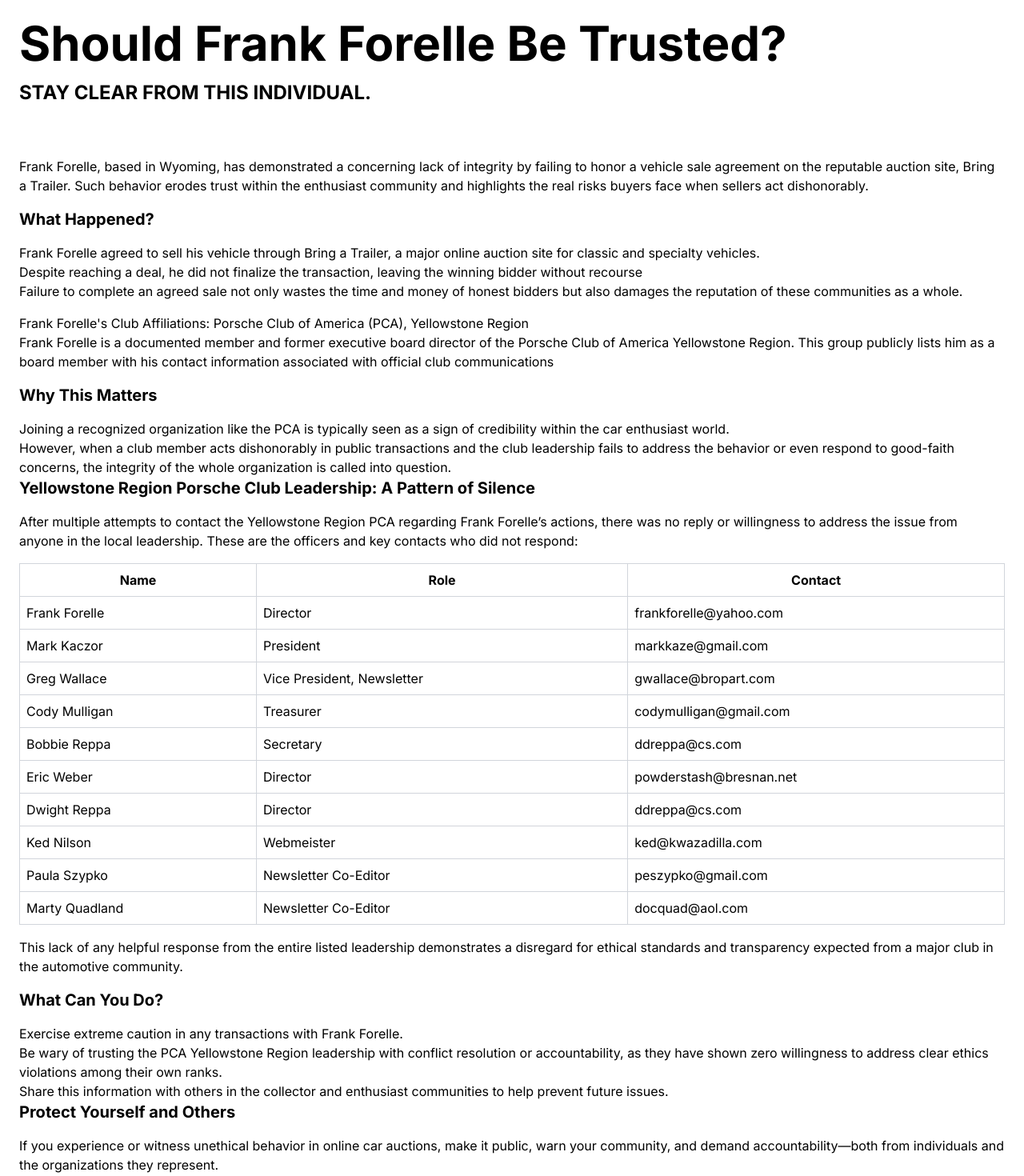
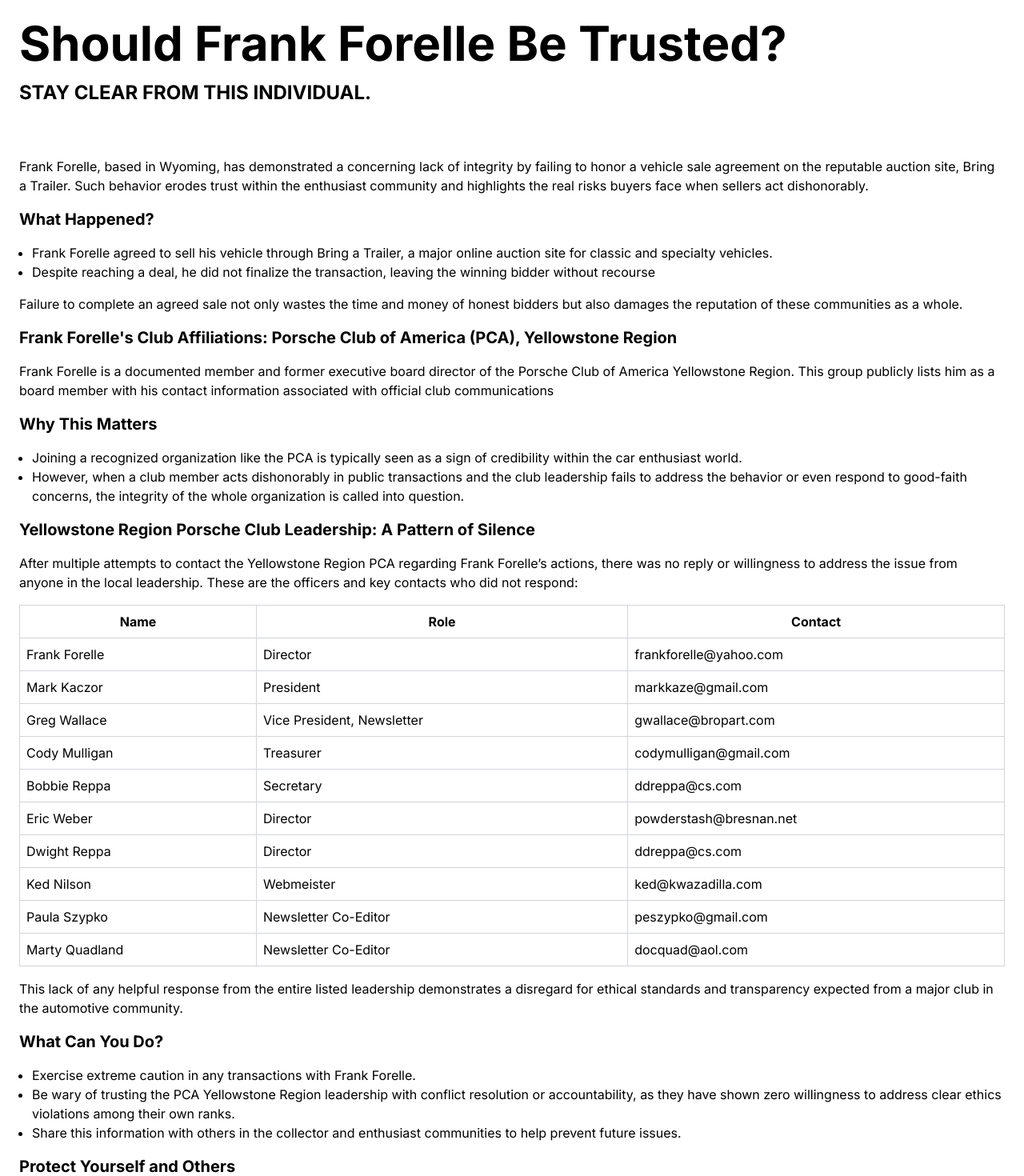
Before and after one commit to fabiobta89/frankforelle, a Next.js app: page / in a window 1280 px wide. Shown: the top 1470 px of the page at 80% size. Built offline with nearby package versions, Linux system fonts and the light colour scheme.

Commit message:
Minor changes

```diff
--- a/src/pages/index.js
+++ b/src/pages/index.js
@@ -27,26 +27,26 @@
           enthusiast community and highlights the real risks buyers
           face when sellers act dishonorably.</p>
         <h3 className={`text-xl font-bold mb-4`}>What Happened?</h3>
-        <ul>
-          <li>Frank Forelle agreed to sell his vehicle through Bring a Trailer, a major online auction site for classic
+        <ul className={`pl-4 mb-4`}>
+          <li className={`list-disc`}>Frank Forelle agreed to sell his vehicle through Bring a Trailer, a major online auction site for classic
             and specialty vehicles.
           </li>
-          <li>Despite reaching a deal, he did not finalize the transaction, leaving the winning bidder without
+          <li className={`list-disc`}>Despite reaching a deal, he did not finalize the transaction, leaving the winning bidder without
             recourse
           </li>
         </ul>
         <p className={`mb-4`}>Failure to complete an agreed sale not only wastes the time and money of honest bidders but also damages the
           reputation of these communities as a whole.</p>
-        <h3>Frank Forelle&#39;s Club Affiliations: Porsche Club of America (PCA), Yellowstone Region</h3>
+        <h3 className={`text-xl font-bold mb-4`}>Frank Forelle&#39;s Club Affiliations: Porsche Club of America (PCA), Yellowstone Region</h3>
         <p className={`mb-4`}>Frank Forelle is a documented member and former executive board director of the Porsche Club of America
           Yellowstone Region. This group publicly lists him as a board member with his contact information associated
           with official club communications</p>
         <h3 className={`text-xl font-bold mb-4`}>Why This Matters</h3>
-        <ul>
-          <li>Joining a recognized organization like the PCA is typically seen as a sign of credibility within the car
+        <ul className={`pl-4 mb-4`}>
+          <li className={`list-disc`}>Joining a recognized organization like the PCA is typically seen as a sign of credibility within the car
             enthusiast world.
           </li>
-          <li>However, when a club member acts dishonorably in public transactions and the club leadership fails to
+          <li className={`list-disc`}>However, when a club member acts dishonorably in public transactions and the club leadership fails to
             address the behavior or even respond to good-faith concerns, the integrity of the whole organization is
             called into question.
           </li>
@@ -118,10 +118,10 @@
         </table>
         <p className={`mb-4`}>This lack of any helpful response from the entire listed leadership demonstrates a disregard for ethical standards and transparency expected from a major club in the automotive community.</p>
         <h3 className={`text-xl font-bold mb-4`}>What Can You Do?</h3>
-        <ul>
-          <li>Exercise extreme caution in any transactions with Frank Forelle.</li>
-          <li>Be wary of trusting the PCA Yellowstone Region leadership with conflict resolution or accountability, as they have shown zero willingness to address clear ethics violations among their own ranks.</li>
-          <li>Share this information with others in the collector and enthusiast communities to help prevent future issues.</li>
+        <ul className={`pl-4 mb-4`}>
+          <li className={`list-disc`}>Exercise extreme caution in any transactions with Frank Forelle.</li>
+          <li className={`list-disc`}>Be wary of trusting the PCA Yellowstone Region leadership with conflict resolution or accountability, as they have shown zero willingness to address clear ethics violations among their own ranks.</li>
+          <li className={`list-disc`}>Share this information with others in the collector and enthusiast communities to help prevent future issues.</li>
         </ul>
         <h3 className={`text-xl font-bold mb-4`}>Protect Yourself and Others</h3>
         <p className={`mb-4`}>If you experience or witness unethical behavior in online car auctions, make it public, warn your community, and demand accountability—both from individuals and the organizations they represent.</p>
```
